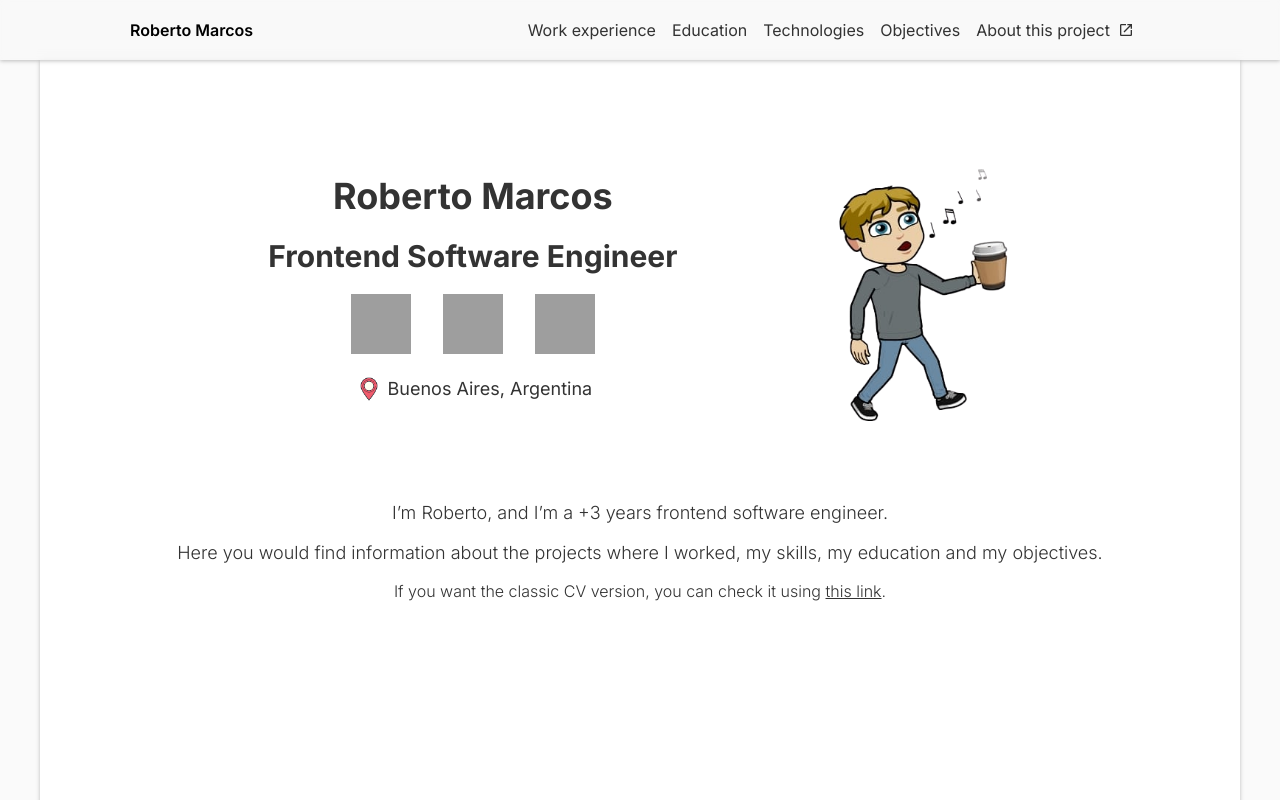
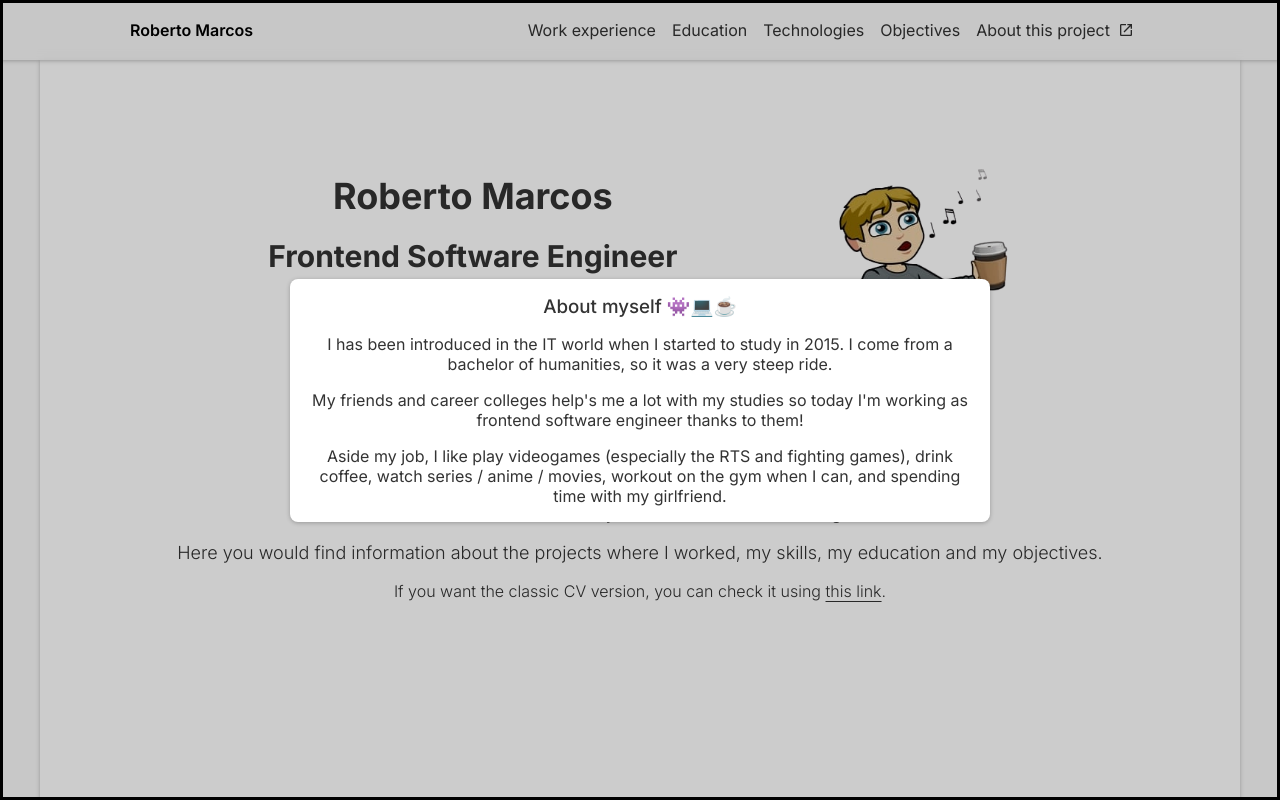
Before and after one commit to rdmarcos49/portfolio, an Astro site: page / in a window 1280 px wide. Shown: the top 800 px of the page. Built offline with nearby package versions, Linux system fonts and the light colour scheme; Astro itself is replaced by a stand-in of ours; grey boxes are pictures that could not be loaded.

Commit message:
myself modal first approach

```diff
--- /dev/null
+++ b/src/components/MyselfModal/index.astro
@@ -0,0 +1,22 @@
+---
+import './index.scss';
+---
+
+<dialog class='myself-wrapper'>
+  <section class='myself-wrapper__modal'>
+    <h3 class='myself-wrapper__modal__title'> About myself 👾💻☕ </h3>
+    <p class='myself-wrapper__modal__text'>
+      I has been introduced in the IT world when I started to study in 2015. I come from a bachelor of humanities, so it was a very steep ride.
+    </p>
+    <p class='myself-wrapper__modal__text'>
+      My friends and career colleges help's me a lot with my studies so today I'm working as frontend software engineer thanks to them!
+    </p>
+    <p class='myself-wrapper__modal__text'>
+      Aside my job, I like play videogames (especially the RTS and fighting games), drink coffee, watch series / anime / movies, workout on the gym when I can, and spending time with my girlfriend.
+    </p>
+  </section>
+</dialog>
+
+<script>
+
+</script>
--- /dev/null
+++ b/src/components/MyselfModal/index.scss
@@ -0,0 +1,52 @@
+@import '../../global/constants.styles.scss';
+
+.myself-wrapper {
+  align-items: center;
+  background-color: rgba(0, 0, 0, .2);
+  display: flex;
+  height: 100vh;
+  justify-content: center;
+  left: 0;
+  position: fixed;
+  top: 0;
+  width: 100vw;
+  z-index: 200;
+
+  &__modal {
+    background-color: #FFF;
+    border-radius: 8px;
+    box-shadow: 0px 1px 4px rgba(0, 0, 0, 0.25);
+    display: flex;
+    flex-direction: column;
+    gap: 16px;
+    margin: 0 32px;
+    max-height: 80vh;
+    max-width: 700px;
+    overflow: auto;
+    padding: 16px;
+    text-align: center;
+    width: 100%;
+
+    animation: scalein 300ms ease forwards;
+
+    &__title {
+      font-weight: 500;
+    }
+
+    &__description {
+      font-size: 0.9rem;
+      font-weight: 300;
+      line-height: 24px;
+    }
+  }
+}
+
+@keyframes scalein {
+  0% {
+    transform: scale(0);
+    transform-origin: center;
+  }
+  100% {
+    transform: scale(1);
+  }
+}
--- a/src/containers/Overview/index.astro
+++ b/src/containers/Overview/index.astro
@@ -16,7 +16,7 @@ import SocialMedia from '../../components/SocialMedia/index.astro';
     <img class='welcome__avatar welcome__avatar--desktop' src='/images/avatar.png' title='Coming soon...' alt='roberto-avatar' tabindex='0' height='280' width='180'/>
   </div>
 
-  <div class='description-wrapper'>
+  <article class='description-wrapper'>
     <p class='welcome__description'>
       I’m Roberto, and I’m a +3 years frontend software engineer.
     </p>
@@ -26,5 +26,5 @@ import SocialMedia from '../../components/SocialMedia/index.astro';
     <p class='welcome__regular-cv-text general-description'>
       If you want the classic CV version, you can check it using <a href='#'>this link</a>.
     </p>
-  </div>
+  </article>
 </section>
--- a/src/containers/Overview/index.scss
+++ b/src/containers/Overview/index.scss
@@ -75,6 +75,7 @@
   &__regular-cv-text {
     font-weight: 300;
     line-height: 20px;
+    text-underline-offset: 4px;
   }
 }
 
@@ -113,4 +114,5 @@
   flex-direction: column;
   gap: 16px;
   text-align: center;
+  padding-bottom: 16px;
 }
--- a/src/layouts/Layout.astro
+++ b/src/layouts/Layout.astro
@@ -8,6 +8,7 @@ const { title } = Astro.props;
 import { SEO } from "astro-seo";
 import Header from '../components/Header/index.astro';
 import Sidebar from '../components/Sidebar/index.astro';
+import MyselfModal from '../components/MyselfModal/index.astro';
 import '../global/container.styles.scss'
 import '../global/reset.styles.scss'
 
@@ -46,6 +47,7 @@ const openGraphConfig = {
 	</head>
 	<body>
 		<Sidebar />
+		<MyselfModal />
 		<Header />
 		<main class='section-content__main'>
 			<slot />
```
